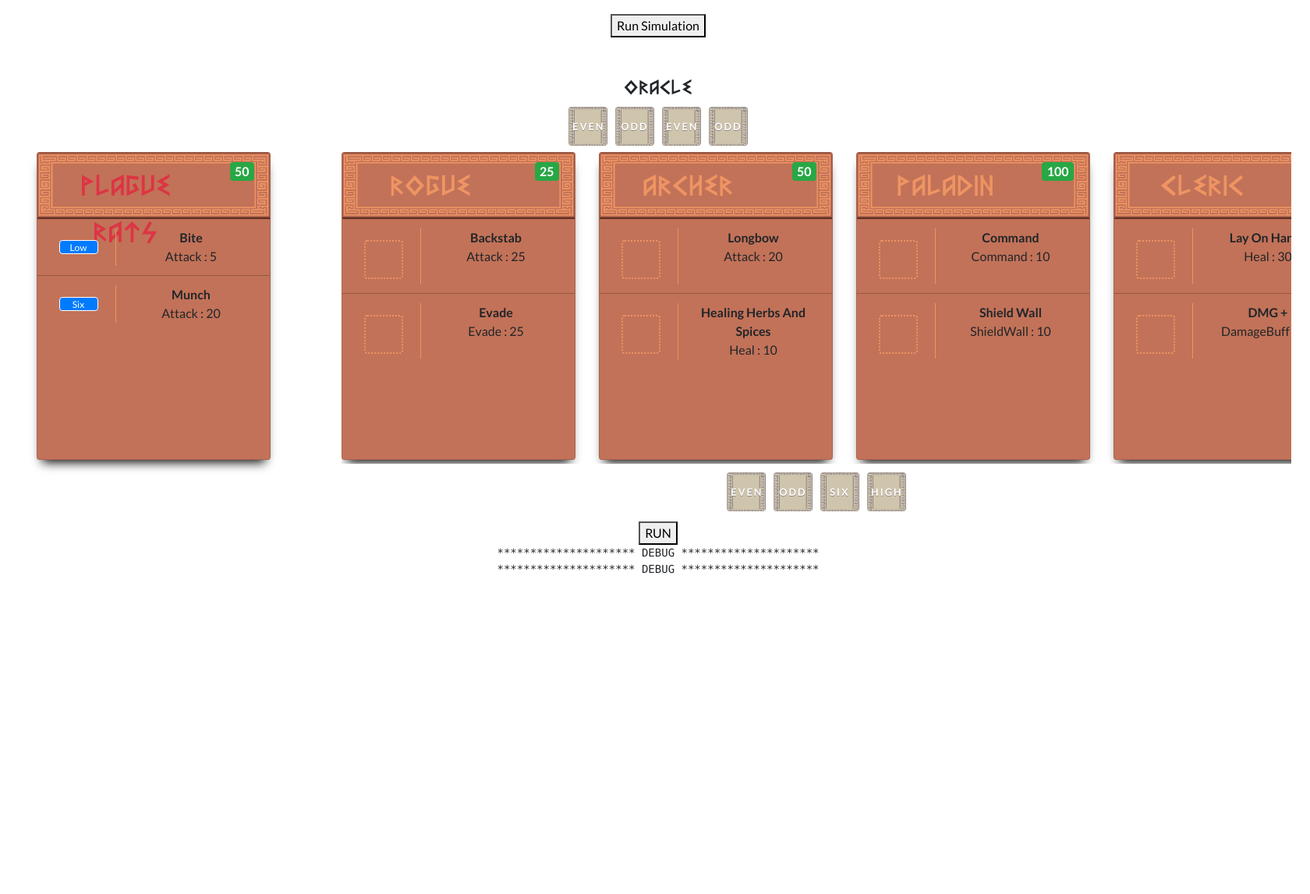
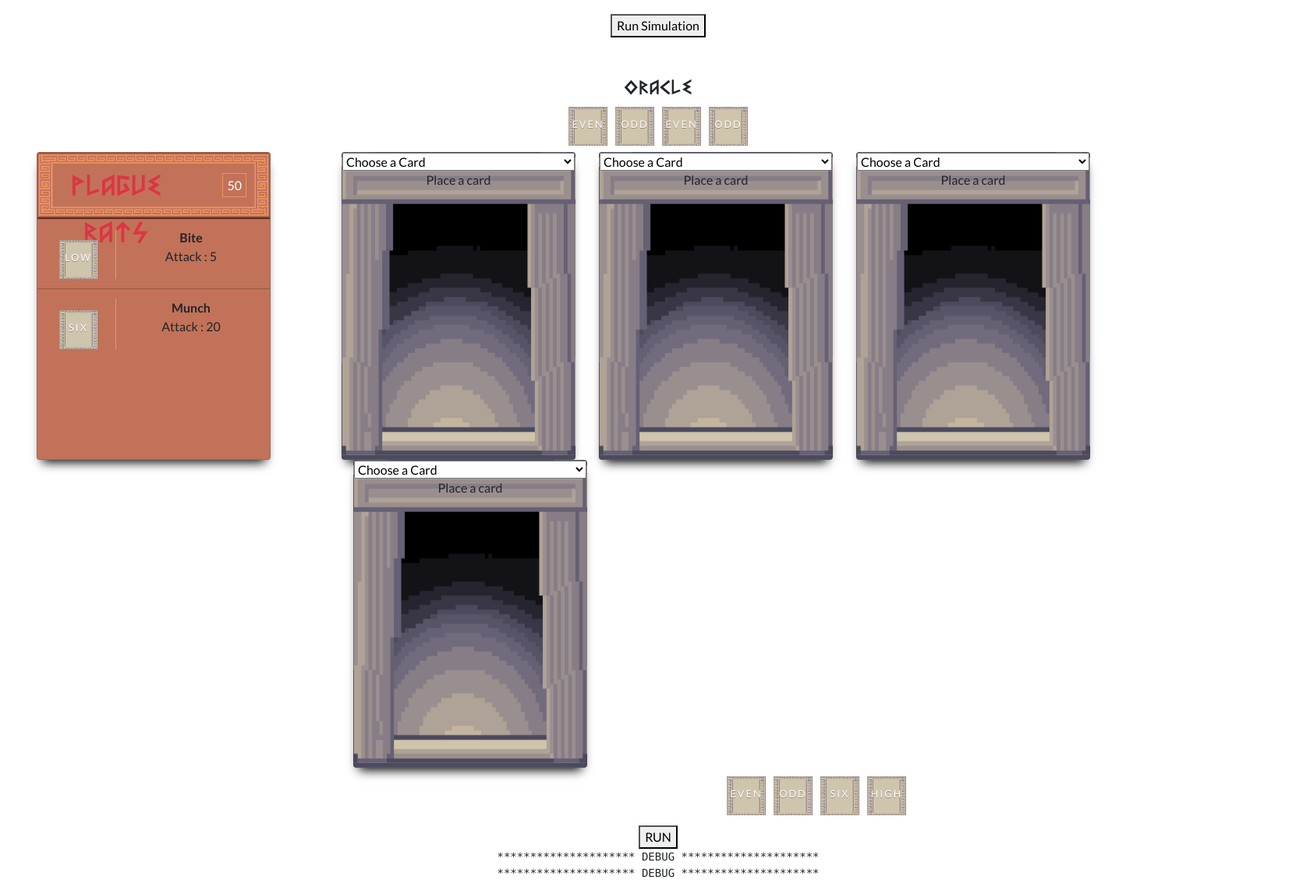
Before and after one commit to aaron-henselin/Gmtk2022-RollOfTheDice, an ASP.NET Core app: page /1 in a window 1680 px wide. Shown: the whole page at 78% size. Before the commit the page ends 736 px from the top, so only its background shows below. Run offline with ASP.NET Core 8, Linux system fonts and the light colour scheme; style sheets or scripts are compiled from the project's sources.

Commit message:
Auto stash before merge of "master" and "origin/master"

```diff
--- a/RollTheDiceGmtk2022/Pages/PlacedCard.razor
+++ b/RollTheDiceGmtk2022/Pages/PlacedCard.razor
@@ -1,11 +1,6 @@
 @using RollTheDiceGmtk2022.Game
+@using RollTheDiceGmtk2022Logic
 
-@if (Card == null)
-{
-    <div class="card missing-card" ondragover="event.preventDefault();" @ondrop="@(() => HandleDragStop(Location))"></div>
-}
-else
-{
 <div class="card" draggable="true" @ondragstart="@(() => HandleDragStart(Location))" ondragover="event.preventDefault();" @ondrop="@(() => HandleDragStop(Location))">
     <div class="card-header">
         <div class="row">
@@ -13,12 +8,12 @@
                 var nameCssClass = IsEnemy ? "text-danger" : "";
             }
 
-                <div class="col-9 @nameCssClass card-header-name">
+            <div class="col-8 @nameCssClass card-header-name">
                 @Card.Name
             </div>
 
-                <div class="col-3 text-right">
-                    <span class="badge badge-success hp">@Card.Hp</span>
+            <div class="col-4 text-right">
+                <span class="hp">@Card.Hp</span>
             </div>
         </div>
     </div>
@@ -46,9 +41,10 @@
     </ul>
 </div>
 
-}
+@code {
+    [Parameter]
+    public Scenario Scenario { get; set; }
 
-@code {
     [Parameter]
     public Card Card { get; set; }
 
--- a/RollTheDiceGmtk2022/Pages/PlacedDiceMatchRule.razor
+++ b/RollTheDiceGmtk2022/Pages/PlacedDiceMatchRule.razor
@@ -4,22 +4,22 @@
 {
     if (Location.HasValue)
     {
-        <span class="dice-match-rule-slot" ondragover="event.preventDefault();" @ondrop="@(() => OnDragStop(Location.Value))"></span>
+        <span class="dice-match-rule" ondragover="event.preventDefault();" @ondrop="@(() => OnDragStop(Location.Value))"></span>
     }
     else
     {
-        <span class="dice-match-rule-slot"></span>
+        <span class="dice-match-rule"></span>
     }
 }
 else
 {
     if (Location.HasValue)
     {
-        <span class="dice-match-rule-slot" draggable="true" @ondragstart="@(() => OnDragStart(Location.Value))" ondragover="event.preventDefault();" @ondrop="@(() => OnDragStop(Location.Value))">@Rule</span>
+        <span class="dice-match-rule" draggable="true" @ondragstart="@(() => OnDragStart(Location.Value))" ondragover="event.preventDefault();" @ondrop="@(() => OnDragStop(Location.Value))">@Rule</span>
     }
     else
     {
-          <span class="dice-match-rule-slot">@Rule</span>
+          <span class="dice-match-rule">@Rule</span>
 
     }
 }
--- a/RollTheDiceGmtk2022/Pages/Scenario1.razor
+++ b/RollTheDiceGmtk2022/Pages/Scenario1.razor
@@ -2,149 +2,6 @@
 
 @using RollTheDiceGmtk2022.Game
 @using RollTheDiceGmtk2022Logic
-
-<style>
-
-    h3{
-        font-family: 'heorot';
-    }
-    .oracle-dice-match-rule {
-        width: 50px;
-    }
-
-    .oracle-dice-match-rule + .oracle-dice-match-rule {
-        margin-left: 10px;
-    }
-
-    .card-deck {
-        flex-flow: row nowrap;
-        overflow-x: auto;
-        padding-bottom: 5px;
-    }
-
-    .card {
-        width: 300px;
-        min-width:300px;
-        min-height: 395px;
-        background: #C27258;
-        background-size:100%;
-
-        -webkit-box-shadow: 0px 10px 13px -7px #000000, 5px 5px 15px 5px rgba(0,0,0,0);
-        box-shadow: 0px 10px 13px -7px #000000, 5px 5px 15px 5px rgba(0,0,0,0);
-    }
-
-    .card-deck .card:first-child {
-        margin-left: 0;
-    }
-
-    .card-deck .card:last-child {
-        margin-right: 0;
-    }
-
-    .card.missing-card{
-        background:url("door.png");
-        background-size: 100%;
-    }
-
-    .list-group-item{
-        background:none;
-    }
-
-    .list-group-item .border-right{
-        border-color:#EE9463 !important;
-    }
-
-    .card.missing-card:after {
-        content: 'Place a card';
-    }
-
-    .card-header{
-        background:url("cardheader.png");
-        height: 85px;
-    }
-
-    .card-header-name{
-        font-family: 'Heorot';
-        font-size: 250%;
-        color:#EE9463;
-    }
-
-    .hp {
-        font-size: 1rem;
-    }
-
-    .dice-match-rule-slot {
-        background-color: #007bff;
-        border-radius: .25rem;
-        border-style: solid;
-        border-width: 1px;
-        color: #fff;
-        display: inline-block;
-        font-size: .75rem;
-        height: 18px;
-        width: 50px;
-    }
-
-    .dice-match-rule-slot:empty {
-        background-color: transparent;
-        border-color:#EE9463;
-        border-style: dotted;
-        border-width: 2px;
-        height: 50px;
-        width: 50px;
-    }
-
-    .card .dice-match-rule-slot {
-        margin-top: 15px;
-    }
-
-    .draggable-dice-match-rule-receiver + .draggable-dice-match-rule-receiver {
-        margin-left: 10px;
-    }
-
-    .draggable-dice-match-rule-receiver:empty {
-        position: relative;
-        top: -1px;
-    }
-
-    .badge.badge-primary{
-                width: 50px;
-        height: 50px;
-        letter-spacing: 2px;
-        text-transform: uppercase;
-        text-align: center;
-        line-height: 45px;
-        background:url("dice_background.png");
-        font-size: 0.8em;
-        text-shadow:0px 1px #90868a;
-    }
-
-    .draggable-dice-match-rule {
-        position: relative;
-        top: -5px;
-
-    }
-
-    ::-webkit-scrollbar {
-      width: 10px;
-    }
-
-    /* Track */
-    ::-webkit-scrollbar-track {
-      background: #C27258;
-    }
-
-    /* Handle */
-    ::-webkit-scrollbar-thumb {
-      background: #EE9463;
-    }
-
-    /* Handle on hover */
-    ::-webkit-scrollbar-thumb:hover {
-      background: #EE9463;
-    }
-
-</style>
 
 <button id="run-button" @onclick="@(() => RunSimulation())">Run Simulation</button>
 
@@ -156,7 +13,7 @@
         <div class="mb-2">
             @foreach (var oracleDiceMatchRule in Oracle)
             {
-                <span class="badge badge-primary oracle-dice-match-rule">@oracleDiceMatchRule</span>
+                <span class="dice-match-rule oracle-dice-match-rule">@oracleDiceMatchRule</span>
             }
         </div>
 
@@ -167,12 +24,28 @@
 
             <div class="col-9">
                 <div class="card-deck">
-                    @foreach (var kvp in PlacedCards)
+                    @for (var i = 0; i < Oracle.Count; i++)
                     {
-                        var card = kvp.Value;
-                        var cardLocation = new CardLocation(true, kvp.Key);
+                        var card = PlacedCards[i];
+                        var cardLocation = new CardLocation(true, i);
 
-                        <PlacedCard Card="@card" Location="@cardLocation" OnDragStart="@HandleCardDragStart" OnDragStop="@HandleCardDragStop" OnDiceMatchRuleDragStart="@HandleDiceRuleDragStart" OnDiceMatchRuleDragStop="@HandleDiceRuleDragStop"></PlacedCard>
+                        if (card == null)
+                        {
+                            <div class="card missing-card" ondragover="event.preventDefault();" @ondrop="@(() => HandleCardDragStop(cardLocation))">
+                                <select @onchange="@(args => HandleCardSelection(cardLocation, args.Value))">
+                                    <option>Choose a Card</option>
+
+                                    @foreach (var cardDefinition in ThisScenario.AllowedCardDefinitions)
+                                    {
+                                        <option value="@cardDefinition.Name">@cardDefinition.Name</option>
+                                    }
+                                </select>
+                            </div>
+                        }
+                        else
+                        {
+                            <PlacedCard Card="@card" Location="@cardLocation" OnDragStart="@HandleCardDragStart" OnDragStop="@HandleCardDragStop" OnDiceMatchRuleDragStart="@HandleDiceRuleDragStart" OnDiceMatchRuleDragStop="@HandleDiceRuleDragStop"></PlacedCard>
+                        }
                     }
                 </div>
 
@@ -185,7 +58,7 @@
                         <span class="bg-white border-primary draggable-dice-match-rule-receiver" ondragover="event.preventDefault();" @ondrop="@(() => HandleDiceRuleDragStop(diceMatchRuleLocation))">
                             @if (rule != null)
                             {
-                                <span class="badge badge-primary draggable-dice-match-rule" draggable="true" @ondragstart="@(() => HandleDiceRuleDragStart(diceMatchRuleLocation))">@rule.Value</span>
+                                <span class="dice-match-rule draggable-dice-match-rule" draggable="true" @ondragstart="@(() => HandleDiceRuleDragStart(diceMatchRuleLocation))">@rule.Value</span>
                             }
                         </span>
                     }
@@ -258,23 +131,28 @@
 
         this.Oracle = ThisScenario.Oracle;
 
-        for (var i = 0; i < 4; i++)
+        for (var i = 0; i < Oracle.Count; i++)
         {
-            CardDefinition useDefinition = null;
-            if (i == 0)
-                useDefinition = KnownCardDefinitions.Rogue;
-            if (i == 1)
-                useDefinition = KnownCardDefinitions.Archer;
-            if (i == 2)
-                useDefinition = KnownCardDefinitions.Paladin;
-            if (i == 3)
-                useDefinition = KnownCardDefinitions.Cleric;
+            PlacedCards.Add(i, null);
+        }
 
-            var card = new Card(useDefinition, i);
-            PlacedCards.Add(i, card);
-        }
-        //PlacedCards.Add(3, null);
-        PlacedCards.Add(4, null);
+        //for (var i = 0; i < 4; i++)
+        //{
+        //    CardDefinition useDefinition = null;
+        //    if (i == 0)
+        //        useDefinition = KnownCardDefinitions.Rogue;
+        //    if (i == 1)
+        //        useDefinition = KnownCardDefinitions.Archer;
+        //    if (i == 2)
+        //        useDefinition = KnownCardDefinitions.Paladin;
+        //    if (i == 3)
+        //        useDefinition = KnownCardDefinitions.Cleric;
+
+        //    var card = new Card(useDefinition, i);
+        //    PlacedCards.Add(i, card);
+        //}
+        ////PlacedCards.Add(3, null);
+        //PlacedCards.Add(4, null);
 
         EnemyCard = ThisScenario.EnemyCard;
 
@@ -369,6 +247,19 @@
         }
     }
 
+    private void HandleCardSelection(CardLocation cardLocation, object obj)
+    {
+        var cardDefinitionName = (string)obj;
+        var cardDefinition = ThisScenario.AllowedCardDefinitions.Single(x => x.Name == cardDefinitionName);
+
+        var nonNullCards = PlacedCards.Values.Where(x => x != null);
+        var newCardId = nonNullCards.Any() ? nonNullCards.Max(x => x.Id) + 1 : 1;
+
+        PlacedCards[cardLocation.CollectionIndex] = new Card(cardDefinition, newCardId);
+
+        this.StateHasChanged();
+    }
+
     public void OnDiceMatchRuleMoved(DiceMatchRuleLocation src, DiceMatchRuleLocation dest)
     {
         var srcRule = GetDiceMatchRuleByLocation(src);
--- a/RollTheDiceGmtk2022/wwwroot/css/app.css
+++ b/RollTheDiceGmtk2022/wwwroot/css/app.css
@@ -48,3 +48,142 @@
         right: 0.75rem;
         top: 0.5rem;
     }
+
+
+h3 {
+    font-family: 'heorot';
+}
+
+.oracle-dice-match-rule {
+    width: 50px;
+}
+
+.oracle-dice-match-rule + .oracle-dice-match-rule {
+    margin-left: 10px;
+}
+
+.card {
+    width: 300px;
+    min-width: 300px;
+    max-width: 300px;
+    min-height: 395px;
+    background: #C27258;
+    background-size: 100%;
+    -webkit-box-shadow: 0px 10px 13px -7px #000000, 5px 5px 15px 5px rgba(0,0,0,0);
+    box-shadow: 0px 10px 13px -7px #000000, 5px 5px 15px 5px rgba(0,0,0,0);
+}
+
+.card-deck .card:first-child {
+    margin-left: 0;
+}
+
+.card-deck .card:last-child {
+    margin-right: 0;
+}
+
+.card.missing-card {
+    background: url("../door.png");
+    background-size: 100%;
+}
+
+.list-group-item {
+    background: none;
+}
+
+    .list-group-item .border-right {
+        border-color: #EE9463 !important;
+    }
+
+.card.missing-card:after {
+    content: 'Place a card';
+}
+
+.card-header {
+    background: url("../cardheader.png");
+    height: 85px;
+}
+
+.card-header-name {
+    font-family: 'Heorot';
+    font-size: 250%;
+    color: #EE9463;
+}
+
+.hp {
+    border: 1px solid #EE9463;
+    color: #fff;
+    font-size: 1rem;
+    line-height: 60px;
+    margin-right: 10px;
+    padding: 5px;
+    vertical-align: middle;
+}
+
+.dice-match-rule {
+    display: inline-block;
+    color: #fff;
+    width: 50px;
+    height: 50px;
+    letter-spacing: 2px;
+    text-transform: uppercase;
+    text-align: center;
+    line-height: 45px;
+    background: url("../dice_background.png");
+    font-size: 0.8em;
+    text-shadow: 0px 1px #90868a;
+}
+
+.dice-match-rule:empty {
+    background-color: transparent;
+    border-color: #EE9463;
+    border-style: dotted;
+    border-width: 2px;
+    height: 50px;
+    width: 50px;
+}
+
+.card .dice-match-rule {
+    margin-top: 15px;
+}
+
+.draggable-dice-match-rule-receiver + .draggable-dice-match-rule-receiver {
+    margin-left: 10px;
+}
+
+.draggable-dice-match-rule-receiver:empty {
+    position: relative;
+    top: -1px;
+}
+
+.badge.badge-primary {
+    width: 50px;
+    height: 50px;
+    letter-spacing: 2px;
+    text-transform: uppercase;
+    text-align: center;
+    line-height: 45px;
+    background: url("../dice_background.png");
+    font-size: 0.8em;
+    text-shadow: 0px 1px #90868a;
+}
+
+.draggable-dice-match-rule {
+    position: relative;
+    top: -5px;
+}
+
+::-webkit-scrollbar {
+    width: 10px;
+}
+/* Track */
+::-webkit-scrollbar-track {
+    background: #C27258;
+}
+/* Handle */
+::-webkit-scrollbar-thumb {
+    background: #EE9463;
+}
+    /* Handle on hover */
+    ::-webkit-scrollbar-thumb:hover {
+        background: #EE9463;
+    }
```
Lines whose indentation alone changed are shown as unchanged.
